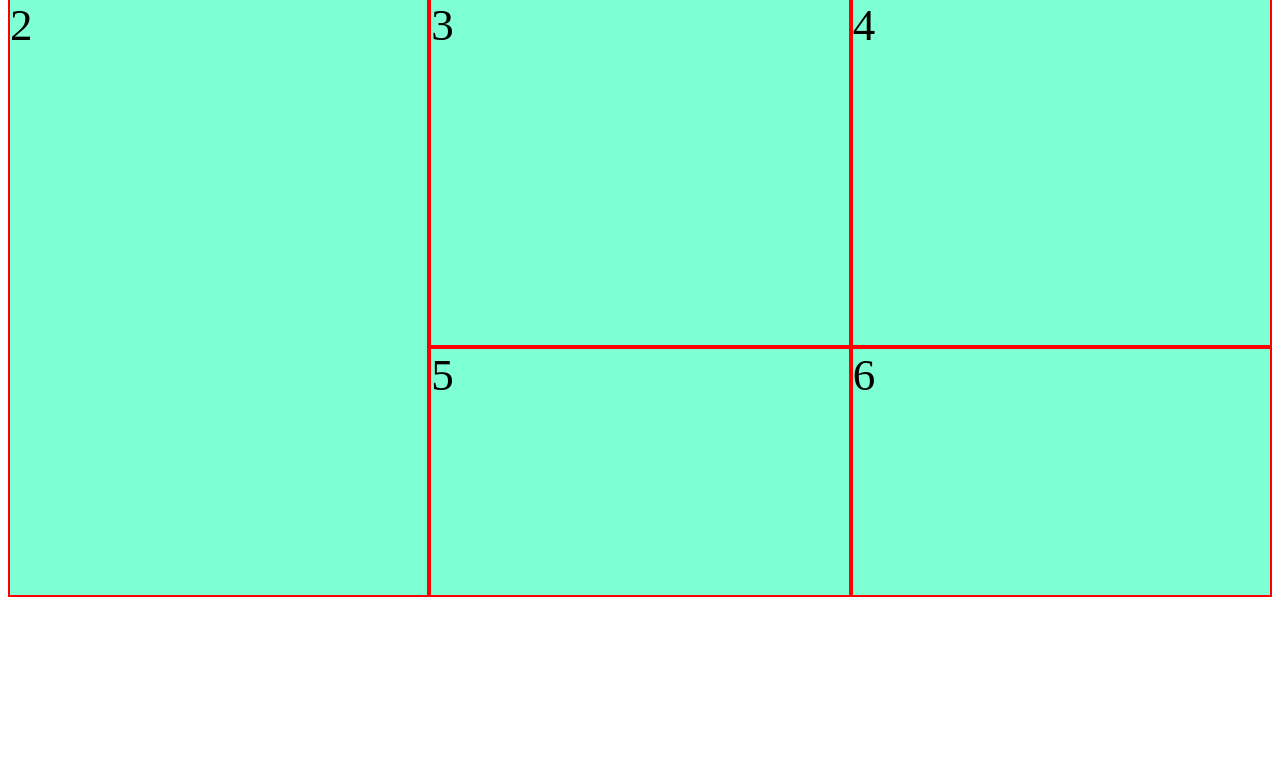
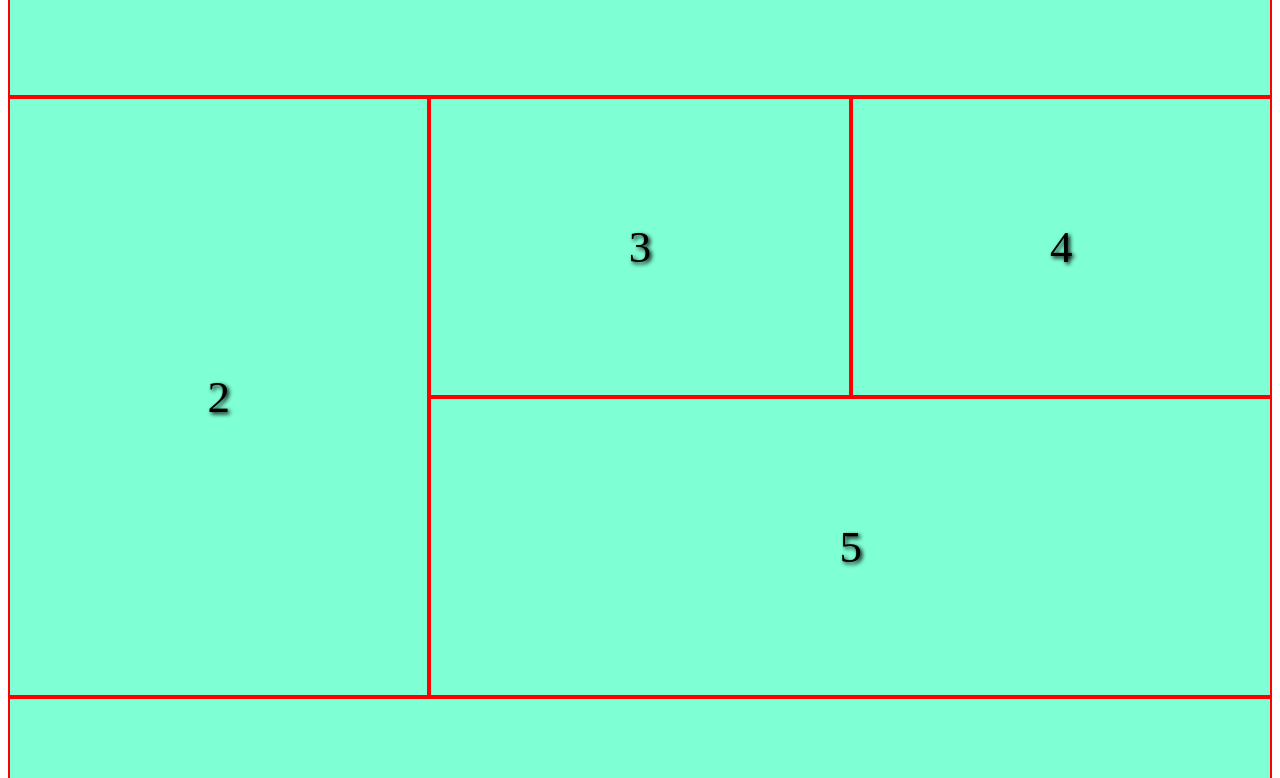
Before and after one commit to imrangit07/Learning-html-css, a plain HTML site: page grid/index.html in a window 1280 px wide. Shown: the part 211-989 px from the top of the page. Before the commit the page ends 816 px from the top, so only its background shows below. Drawn offline with Linux system fonts and the light colour scheme.

Commit message:
Add grid layout

```diff
--- a/grid/index.html
+++ b/grid/index.html
@@ -10,43 +10,52 @@
         .rapper {
             height: 100vh;
             background-color: blueviolet;
-
             display: grid;
             grid-template-columns: auto auto auto;
-            grid-template-rows: 200px 350px;
+            grid-template-rows: 300px 300px 300px 300px;
         }
 
-        .ch1,
-        .ch2,
-        .ch3,
-        .ch4,
-        .ch5,
-        .ch6 {
+        .ch {
             background-color: aquamarine;
             border: 2px solid red;
             color: black;
             font-size: 45px;
-           /* text-align: center; */
+            display: flex;
+            align-items: center;
+            justify-content: center;
+            text-shadow: 2px 2px 4px black;
         }
-        .ch1{
+
+        .ch1 {
             grid-column-start: 1;
             grid-column-end: 4;
         }
-        .ch2{
-           grid-row-start: 2;
-           grid-row-end: 4;
+
+        .ch2 {
+            grid-row-start: 2;
+            grid-row-end: 4;
+        }
+
+        .ch5 {
+            grid-column-start: 2;
+            grid-column-end: 4;
+        }
+
+        .ch6 {
+            grid-column-start: 1;
+            grid-column-end: 4;
         }
     </style>
 </head>
 
 <body>
     <section class="rapper">
-        <div class="ch1" id="">1</div>
-        <div class="ch2" id="">2</div>
-        <div class="ch3" id="">3</div>
-        <div class="ch4" id="">4</div>
-        <div class="ch5" id="">5</div>
-        <div class="ch6" id="">6</div>
+        <div class="ch1 ch" id="">IMRAN HUSSAIN</div>
+        <div class="ch2 ch" id="">2</div>
+        <div class="ch3 ch" id="">3</div>
+        <div class="ch4 ch" id="">4</div>
+        <div class="ch5 ch" id="">5</div>
+        <div class="ch6 ch" id="">6</div>
     </section>
 </body>
 
--- /dev/null
+++ b/grid/styles1.css
@@ -0,0 +1,47 @@
+*{
+    margin: 0;
+    padding: 0;
+    box-sizing: border-box;
+}
+
+.wrapper {
+    height: auto;
+    background-color: blueviolet;
+    display: grid;
+    gap: 20px;
+    grid-template-columns: repeat(4,auto);
+    grid-template-rows: repeat(5,300px);
+}
+
+.box {
+    background-color: tomato;
+    border: 3px solid green;
+    color: black;
+    display: flex;
+    color: white;
+    font-size: 40px;
+    align-items: center;
+    justify-content: center;
+    text-shadow: 2px 2px 4px black;
+}
+
+.box1 {
+    grid-column-start: 1;
+    grid-column-end: 5;
+}
+.box2{
+    grid-row-start: 2;
+    grid-row-end: 4;
+}
+.box6{
+    grid-column-start: 2;
+    grid-column-end: 4;
+}
+.box9{
+    grid-column-start: 2;
+    grid-column-end: 5;
+}
+.box10{
+    grid-column-start: 1;
+    grid-column-end: 5;
+}
```
Also changed, not shown: grid/index1.html (added, +28 -0 lines).
